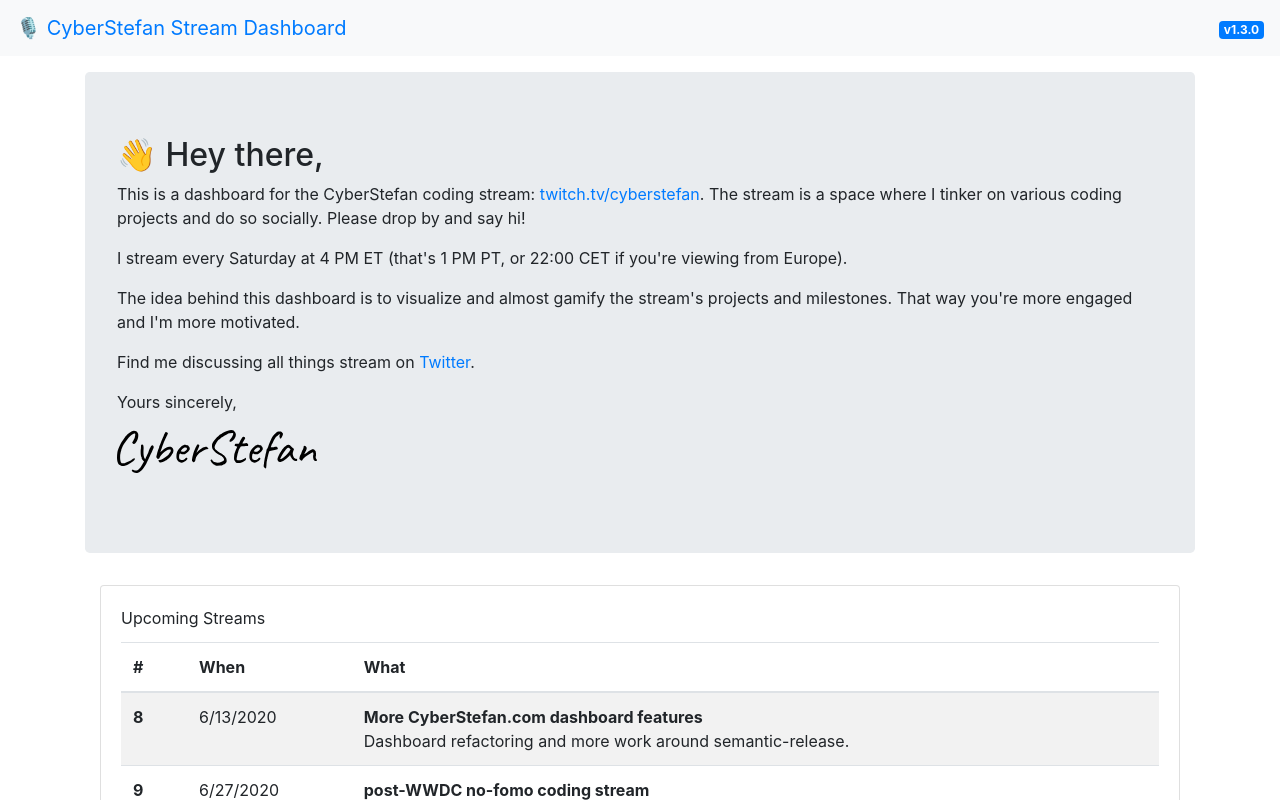
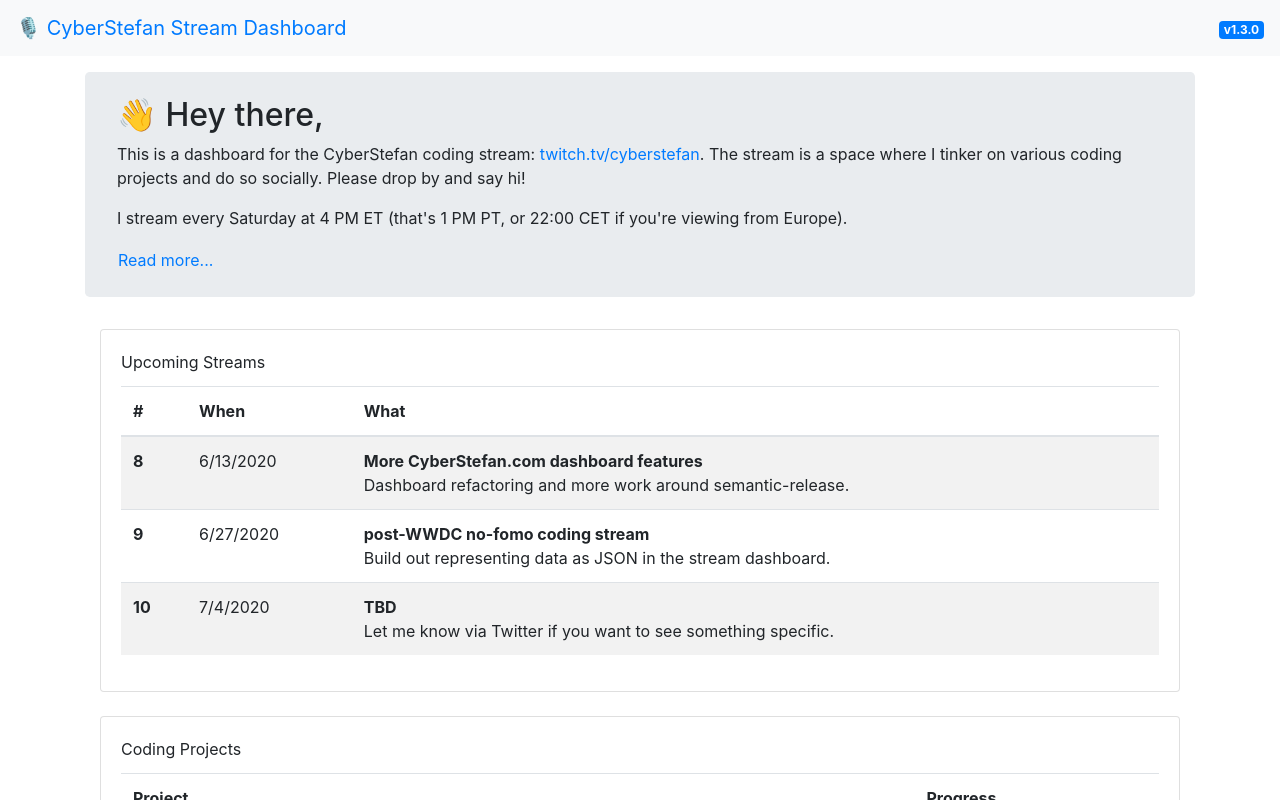
Before and after one commit to ksm/cyberstefan-site, a React (Create React App) app: page / in a window 1280 px wide. Shown: the top 800 px of the page. Built offline with nearby package versions, Linux system fonts and the light colour scheme.

Commit message:
feat(header): add ability to collapse intro

```diff
--- a/src/Header.js
+++ b/src/Header.js
@@ -1,11 +1,14 @@
-import React from "react";
-import { Jumbotron } from "reactstrap";
+import React, { useState } from "react";
+import { Jumbotron, Collapse, Button } from "reactstrap";
 import signature from "./assets/signature.svg";
 
 export const Header = () => {
+  const [isOpen, setIsOpen] = useState(false);
+  const toggle = () => setIsOpen(!isOpen);
+
   return (
     <div className="mt-3">
-      <Jumbotron>
+      <Jumbotron className="py-4">
         <h2>
           <span role="img" aria-labelledby="jsx-a11y/accessible-emoji">
             👋
@@ -22,10 +25,12 @@
           I stream every Saturday at 4 PM ET (that's 1 PM PT, or 22:00 CET if
           you're viewing from Europe).
         </p>
+        <Collapse isOpen={isOpen}>
+          <div>
             <p>
-          The idea behind this dashboard is to visualize and almost gamify the
-          stream's projects and milestones. That way you're more engaged and I'm
-          more motivated.
+              The idea behind this dashboard is to visualize and almost gamify
+              the stream's projects and milestones. That way you're more engaged
+              and I'm more motivated.
             </p>
             <p>
               Find me discussing all things stream on{" "}
@@ -35,6 +40,11 @@
             <p>
               <img src={signature} alt="CyberStefan's signature" />
             </p>
+          </div>
+        </Collapse>
+        <Button className="p-0" color="link" onClick={toggle}>
+          {isOpen ? "Read less..." : "Read more..."}
+        </Button>
       </Jumbotron>
     </div>
   );
```
Lines whose indentation alone changed are shown as unchanged.
